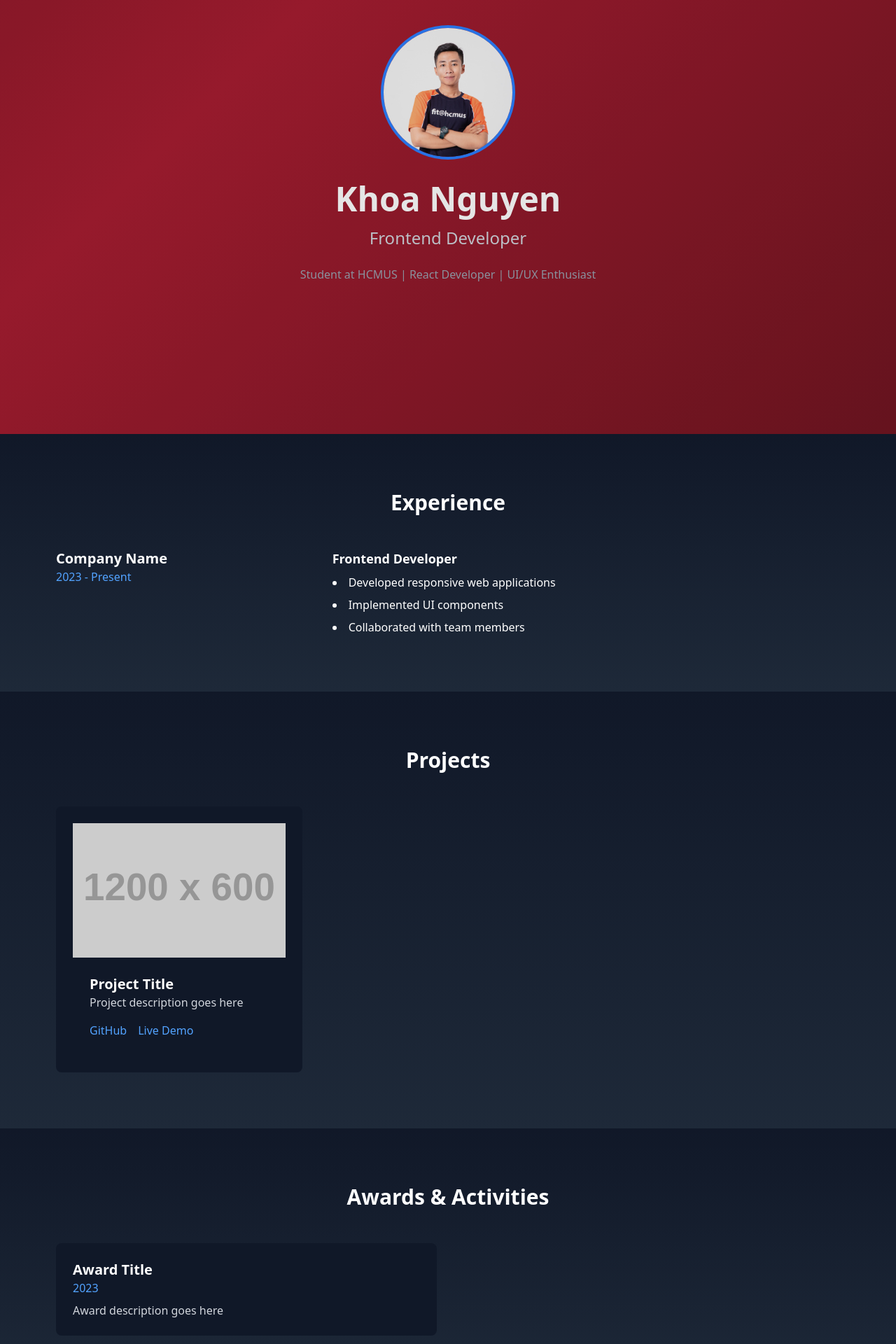
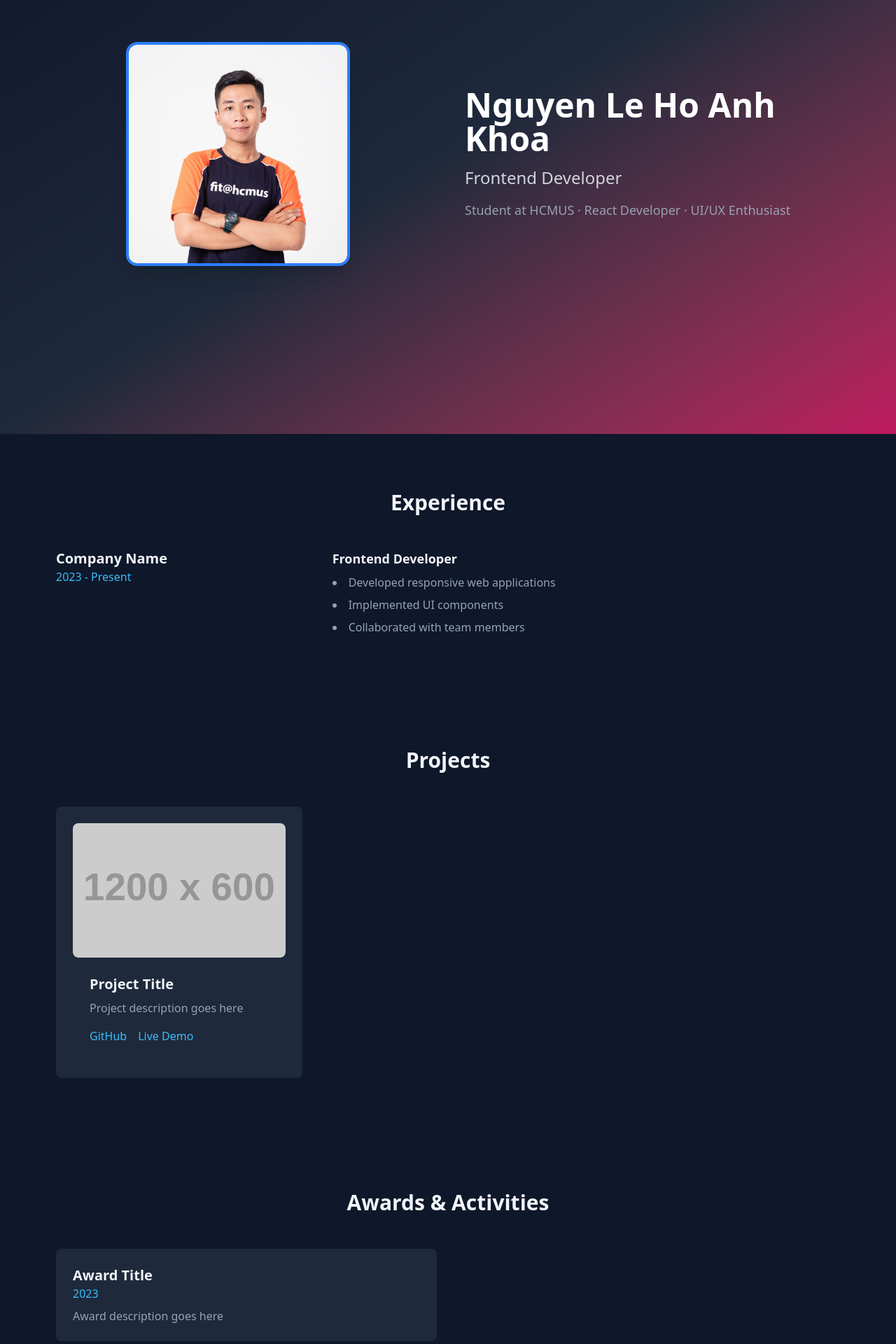
Before and after one commit to KhoaNguyen-HCMUS/KhoaNguyenHCMUS-website, a React (Vite) app: page / in a window 1280 px wide. Shown: the part 180-2100 px from the top of the page at 70% size. Built offline with nearby package versions, Linux system fonts and the light colour scheme.

Commit message:
feat ✨ add constant color

```diff
--- a/src/components/layout/footer.jsx
+++ b/src/components/layout/footer.jsx
@@ -1,9 +1,11 @@
 import { FaGithub, FaLinkedin, FaEnvelope } from 'react-icons/fa';
 import { useTheme } from '../../context/themeContext';
+import { COLORS } from '../../styles/colors';
 
 const Footer = () => {
   const currentYear = new Date().getFullYear();
   const { isDark } = useTheme();
+  const theme = isDark ? COLORS.dark : COLORS.light;
 
   const socialLinks = [
     {
@@ -27,12 +29,12 @@ const Footer = () => {
   ];
 
   return (
-    <footer
-      className={`${isDark ? 'bg-gray-900 text-gray-400' : 'bg-white text-gray-600'} transition-colors duration-300`}
-    >
+    <footer style={{ backgroundColor: theme.primary }}>
       <div className='max-w-7xl mx-auto px-4 sm:px-6 lg:px-8 py-8'>
         <div className='flex flex-col items-center justify-between space-y-4 md:flex-row md:space-y-0'>
-          <div className='text-sm'>© {currentYear} Khoa Nguyen. All rights reserved.</div>
+          <div className='text-sm' style={{ color: theme.text.secondary }}>
+            © {currentYear} Khoa Nguyen. All rights reserved.
+          </div>
 
           <div className='flex space-x-6'>
             {socialLinks.map((link) => (
@@ -41,7 +43,11 @@ const Footer = () => {
                 href={link.href}
                 target='_blank'
                 rel='noopener noreferrer'
-                className='hover:text-white transition-colors duration-300'
+                className='transition-colors duration-300'
+                style={{
+                  color: theme.text.secondary,
+                  ':hover': { color: theme.text.primary },
+                }}
                 aria-label={link.label}
               >
                 {link.icon}
--- a/src/components/layout/nav.jsx
+++ b/src/components/layout/nav.jsx
@@ -2,11 +2,13 @@ import { useState, useEffect } from 'react';
 import { FaSun, FaMoon } from 'react-icons/fa';
 import { useTheme } from '../../context/themeContext';
 import { Transition } from '@headlessui/react';
+import { COLORS } from '../../styles/colors';
 
 const Nav = () => {
   const [isScrolled, setIsScrolled] = useState(false);
   const [isOpen, setIsOpen] = useState(false);
   const { isDark, setIsDark } = useTheme();
+  const theme = isDark ? COLORS.dark : COLORS.light;
 
   useEffect(() => {
     const handleScroll = () => {
@@ -38,19 +40,18 @@ const Nav = () => {
 
   return (
     <nav
-      className={`fixed top-0 w-full z-50 transition-all duration-300 ${
-        isScrolled
-          ? isDark
-            ? 'bg-gray-900/95 backdrop-blur-sm shadow-lg'
-            : 'bg-white/95 backdrop-blur-sm shadow-lg'
-          : 'bg-transparent'
-      }`}
+      className='fixed top-0 w-full z-50 transition-all duration-300'
+      style={{
+        backgroundColor: isScrolled ? (isDark ? 'rgba(15, 23, 42, 0.95)' : 'rgba(255, 255, 255, 0.95)') : 'transparent',
+        backdropFilter: isScrolled ? 'blur(8px)' : 'none',
+        boxShadow: isScrolled ? '0 4px 6px -1px rgba(0, 0, 0, 0.1)' : 'none',
+      }}
     >
       <div className='max-w-7xl mx-auto px-4 sm:px-6 lg:px-8'>
         <div className='flex items-center justify-between h-16'>
           <div className='flex-shrink-0 flex items-center space-x-3'>
             <img src='/logo.svg' alt='Logo' className='h-8 w-auto' />
-            <span className={`font-bold text-xl ${isDark ? 'text-white' : 'text-gray-900'}`}>
+            <span style={{ color: theme.text.primary }} className='font-bold text-xl'>
               Nguyễn Lê Hồ Anh Khoa
             </span>
           </div>
@@ -70,13 +71,14 @@ const Nav = () => {
               <button
                 key={item.id}
                 onClick={() => scrollToSection(item.id)}
-                className={`px-3 py-2 rounded-md text-sm font-medium
-                  transition-colors duration-300 cursor-pointer
-                  ${
-                    isDark
-                      ? 'text-gray-300 hover:text-white hover:bg-gray-700/50'
-                      : 'text-gray-600 hover:text-gray-900 hover:bg-gray-200/50'
-                  }`}
+                className='px-3 py-2 rounded-md text-sm font-medium transition-colors duration-300 cursor-pointer'
+                style={{
+                  color: theme.text.secondary,
+                  ':hover': {
+                    color: theme.text.primary,
+                    backgroundColor: isDark ? 'rgba(55, 65, 81, 0.5)' : 'rgba(229, 231, 235, 0.5)',
+                  },
+                }}
               >
                 {item.label}
               </button>
@@ -95,9 +97,8 @@ const Nav = () => {
             </button>
             <button
               onClick={() => setIsOpen(!isOpen)}
-              className={`p-2 rounded-md ${
-                isDark ? 'text-gray-400 hover:text-white' : 'text-gray-600 hover:text-gray-900'
-              }`}
+              style={{ color: theme.text.secondary }}
+              className='p-2 rounded-md'
             >
               <span className='sr-only'>Open menu</span>
               {isOpen ? (
--- a/src/components/sections/about.jsx
+++ b/src/components/sections/about.jsx
@@ -7,24 +7,46 @@ const About = () => {
   return (
     <section
       id='about'
-      className='min-h-screen flex items-center justify-center relative overflow-hidden gradient-animate'
+      className={`min-h-screen flex items-center justify-center px-6 py-16 relative overflow-hidden ${
+        isDark
+          ? 'bg-gradient-to-br from-[#0f172a] via-[#1e293b] to-[#be185d]'
+          : 'bg-gradient-to-br from-[#dbeafe] via-white to-[#fbcfe8]'
+      }`}
     >
-      <div className='absolute inset-0 bg-black opacity-10'></div>
+      {/* Nội dung chính */}
+      <div className='max-w-6xl w-full grid grid-cols-1 md:grid-cols-2 gap-12 z-10 items-center'>
+        {/* Ảnh đại diện */}
         <motion.div
-        initial={{ opacity: 0, y: 20 }}
-        animate={{ opacity: 1, y: 0 }}
+          initial={{ opacity: 0, x: 40 }}
+          animate={{ opacity: 1, x: 0 }}
           transition={{ duration: 0.8 }}
-        className='text-center px-4'
+          className='flex justify-center'
         >
-        <img src='/Khoa.jpg' alt='Profile' className='w-48 h-48 rounded-full mx-auto mb-8 border-4 border-blue-500' />
-        <h1 className={`text-4xl md:text-5xl font-bold mb-4 ${isDark ? 'text-white' : 'text-gray-900'}`}>
-          Khoa Nguyen
+          <img
+            src='/Khoa.jpg'
+            alt='Profile'
+            className='w-64 h-64 md:w-80 md:h-80 object-cover rounded-2xl shadow-xl border-4 border-blue-500'
+          />
+        </motion.div>
+
+        {/* Thông tin */}
+        <motion.div
+          initial={{ opacity: 0, x: -40 }}
+          animate={{ opacity: 1, x: 0 }}
+          transition={{ duration: 0.8 }}
+          className='text-center md:text-left'
+        >
+          <h1 className={`text-4xl md:text-5xl font-extrabold mb-4 ${isDark ? 'text-white' : 'text-gray-900'}`}>
+            Nguyen Le Ho Anh Khoa
           </h1>
-        <p className={`text-xl md:text-2xl mb-6 ${isDark ? 'text-gray-300' : 'text-gray-600'}`}>Frontend Developer</p>
-        <p className={`max-w-2xl mx-auto ${isDark ? 'text-gray-400' : 'text-gray-500'}`}>
-          Student at HCMUS | React Developer | UI/UX Enthusiast
+          <p className={`text-xl md:text-2xl font-medium mb-4 ${isDark ? 'text-gray-300' : 'text-gray-700'}`}>
+            Frontend Developer
+          </p>
+          <p className={`text-base md:text-lg ${isDark ? 'text-gray-400' : 'text-gray-600'} max-w-xl`}>
+            Student at HCMUS · React Developer · UI/UX Enthusiast
           </p>
         </motion.div>
+      </div>
     </section>
   );
 };
--- a/src/components/sections/award.jsx
+++ b/src/components/sections/award.jsx
@@ -1,18 +1,15 @@
 import { motion } from 'framer-motion';
 import PropTypes from 'prop-types';
 import { useTheme } from '../../context/themeContext';
+import { COLORS } from '../../styles/colors';
 
 const Award = ({ awards }) => {
   const { isDark } = useTheme();
+  const theme = isDark ? COLORS.dark : COLORS.light;
   return (
-    <section
-      className={`py-20 ${
-        isDark ? 'bg-gradient-to-b from-gray-900 to-gray-800' : 'bg-gradient-to-b from-gray-100 to-white'
-      }`}
-      id='awards'
-    >
+    <section className={`py-20`} style={{ backgroundColor: theme.primary }} id='awards'>
       <div className='max-w-6xl mx-auto px-4'>
-        <h2 className={`text-3xl font-bold ${isDark ? 'text-white' : 'text-gray-900'} mb-12 text-center`}>
+        <h2 className={`text-3xl font-bold mb-12 text-center`} style={{ color: theme.text.primary }}>
           Awards & Activities
         </h2>
         <div className='grid grid-cols-1 md:grid-cols-2 gap-8'>
@@ -22,11 +19,16 @@ const Award = ({ awards }) => {
               initial={{ opacity: 0, scale: 0.95 }}
               whileInView={{ opacity: 1, scale: 1 }}
               viewport={{ once: true }}
-              className={`${isDark ? 'bg-gray-900' : 'bg-gray-300'} p-6 rounded-lg`}
+              className={`p-6 rounded-lg`}
+              style={{ backgroundColor: theme.secondary }}
             >
-              <h3 className={`text-xl font-bold ${isDark ? 'text-white' : 'text-gray-900'}`}>{award.title}</h3>
-              <p className='text-blue-400 mb-2'>{award.date}</p>
-              <p className={`${isDark ? 'text-gray-300' : 'text-gray-900'}`}>{award.description}</p>
+              <h3 className={`text-xl font-bold`} style={{ color: theme.text.primary }}>
+                {award.title}
+              </h3>
+              <p className={`mb-2`} style={{ color: theme.text.accent }}>
+                {award.date}
+              </p>
+              <p style={{ color: theme.text.secondary }}>{award.description}</p>
             </motion.div>
           ))}
         </div>
--- a/src/components/sections/experience.jsx
+++ b/src/components/sections/experience.jsx
@@ -1,19 +1,16 @@
 import { motion } from 'framer-motion';
 import PropTypes from 'prop-types';
 import { useTheme } from '../../context/themeContext';
+import { COLORS } from '../../styles/colors';
 
 const Experience = ({ experiences }) => {
   const { isDark } = useTheme();
+  const theme = isDark ? COLORS.dark : COLORS.light;
 
   return (
-    <section
-      className={`py-20 ${
-        isDark ? 'bg-gradient-to-b from-gray-900 to-gray-800' : 'bg-gradient-to-b from-gray-100 to-white'
-      }`}
-      id='experience'
-    >
+    <section className='py-20' style={{ backgroundColor: theme.primary }} id='experience'>
       <div className='max-w-6xl mx-auto px-4'>
-        <h2 className={`text-3xl font-bold ${isDark ? 'text-white' : 'text-gray-900'} mb-12 text-center`}>
+        <h2 className='text-3xl font-bold mb-12 text-center' style={{ color: theme.text.primary }}>
           Experience
         </h2>
         <div className='space-y-12'>
@@ -26,12 +23,18 @@ const Experience = ({ experiences }) => {
               className='flex flex-col md:flex-row gap-8 items-start'
             >
               <div className='w-full md:w-1/3'>
-                <h3 className={`text-xl font-bold ${isDark ? 'text-white' : 'text-gray-900'}`}>{exp.company}</h3>
-                <p className='text-blue-400'>{exp.period}</p>
+                <h3 className='text-xl font-bold' style={{ color: theme.text.primary }}>
+                  {exp.company}
+                </h3>
+                <p className='mb-2' style={{ color: theme.text.accent }}>
+                  {exp.period}
+                </p>
               </div>
               <div className='w-full md:w-2/3'>
-                <h4 className={`text-lg font-semibold ${isDark ? 'text-white' : 'text-gray-900'} mb-2`}>{exp.role}</h4>
-                <ul className={`list-disc list-inside ${isDark ? 'text-white' : 'text-gray-700'} space-y-2`}>
+                <h4 className='text-lg font-semibold mb-2' style={{ color: theme.text.primary }}>
+                  {exp.role}
+                </h4>
+                <ul className='list-disc list-inside space-y-2' style={{ color: theme.text.secondary }}>
                   {exp.responsibilities.map((item, i) => (
                     <li key={i}>{item}</li>
                   ))}
@@ -45,15 +48,4 @@ const Experience = ({ experiences }) => {
   );
 };
 
-Experience.propTypes = {
-  experiences: PropTypes.arrayOf(
-    PropTypes.shape({
-      company: PropTypes.string.isRequired,
-      role: PropTypes.string.isRequired,
-      period: PropTypes.string.isRequired,
-      responsibilities: PropTypes.arrayOf(PropTypes.string).isRequired,
-    })
-  ).isRequired,
-};
-
 export default Experience;
--- a/src/components/sections/project.jsx
+++ b/src/components/sections/project.jsx
@@ -1,17 +1,18 @@
 import { motion } from 'framer-motion';
 import PropTypes from 'prop-types';
 import { useTheme } from '../../context/themeContext';
+import { COLORS } from '../../styles/colors';
 
 const Project = ({ projects }) => {
   const { isDark } = useTheme();
+  const theme = isDark ? COLORS.dark : COLORS.light;
+
   return (
-    <section
-      className={`py-20 ${
-        isDark ? 'bg-gradient-to-b from-gray-900 to-gray-800' : 'bg-gradient-to-b from-gray-100 to-white'
-      }`}
-    >
+    <section className='py-20' style={{ backgroundColor: theme.primary }}>
       <div className='max-w-6xl mx-auto px-4'>
-        <h2 className={`text-3xl font-bold ${isDark ? 'text-white' : 'text-gray-900'} mb-12 text-center`}>Projects</h2>
+        <h2 className='text-3xl font-bold mb-12 text-center' style={{ color: theme.text.primary }}>
+          Projects
+        </h2>
         <div className='grid grid-cols-1 md:grid-cols-2 lg:grid-cols-3 gap-8'>
           {projects.map((project, index) => (
             <motion.div
@@ -19,18 +20,24 @@ const Project = ({ projects }) => {
               initial={{ opacity: 0, y: 20 }}
               whileInView={{ opacity: 1, y: 0 }}
               viewport={{ once: true }}
-              className={`${isDark ? 'bg-gray-900' : 'bg-gray-300'} p-6 rounded-lg`}
+              className='p-6 rounded-lg'
+              style={{ backgroundColor: theme.secondary }}
             >
-              <img src={project.image} alt={project.title} className='w-full h-48 object-cover' />
+              <img src={project.image} alt={project.title} className='w-full h-48 object-cover rounded-lg' />
               <div className='p-6'>
-                <h3 className={`text-xl font-bold ${isDark ? 'text-white' : 'text-gray-900'}`}>{project.title}</h3>
-                <p className={`mb-4 ${isDark ? 'text-gray-300' : 'text-gray-900'}`}>{project.description}</p>
+                <h3 className='text-xl font-bold mb-2' style={{ color: theme.text.primary }}>
+                  {project.title}
+                </h3>
+                <p className='mb-4' style={{ color: theme.text.secondary }}>
+                  {project.description}
+                </p>
                 <div className='flex gap-4'>
                   <a
                     href={project.github}
                     target='_blank'
                     rel='noopener noreferrer'
-                    className='text-blue-400 hover:text-blue-300'
+                    style={{ color: theme.text.accent }}
+                    className='hover:opacity-80 transition-opacity'
                   >
                     GitHub
                   </a>
@@ -39,7 +46,8 @@ const Project = ({ projects }) => {
                       href={project.demo}
                       target='_blank'
                       rel='noopener noreferrer'
-                      className='text-blue-400 hover:text-blue-300'
+                      style={{ color: theme.text.accent }}
+                      className='hover:opacity-80 transition-opacity'
                     >
                       Live Demo
                     </a>
--- /dev/null
+++ b/src/styles/colors.js
@@ -0,0 +1,20 @@
+export const COLORS = {
+  dark: {
+    primary: '#0f172a',
+    secondary: '#1e293b',
+    text: {
+      primary: '#f1f5f9',
+      secondary: '#94a3b8',
+      accent: '#38bdf8',
+    },
+  },
+  light: {
+    primary: '#e0f2fe',
+    secondary: '#ffffff',
+    text: {
+      primary: '#1e293b',
+      secondary: '#475569',
+      accent: '#2563eb',
+    },
+  },
+};
```
Lines whose indentation alone changed are shown as unchanged.
